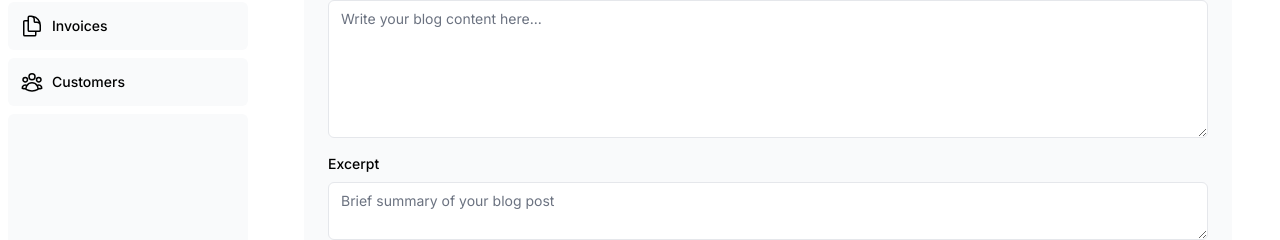
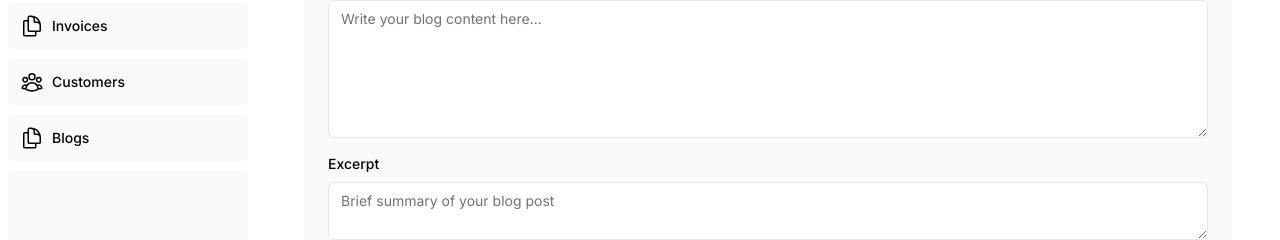
Before and after one commit to ajmikallu/nextjs-dashboard, a Next.js app: page /dashboard/blogs/create in a window 1280 px wide. Shown: the part 318-558 px from the top of the page. Built offline with nearby package versions, Linux system fonts and the light colour scheme; no server answers; a web font is replaced by a local one.

Commit message:
Add blog link

```diff
--- a/app/ui/dashboard/nav-links.tsx
+++ b/app/ui/dashboard/nav-links.tsx
@@ -18,6 +18,7 @@ const links = [
     icon: DocumentDuplicateIcon,
   },
   { name: 'Customers', href: '/dashboard/customers', icon: UserGroupIcon },
+  { name: 'Blogs', href: '/dashboard/blogs', icon: DocumentDuplicateIcon },
 ];
 
 export default function NavLinks() {
```
